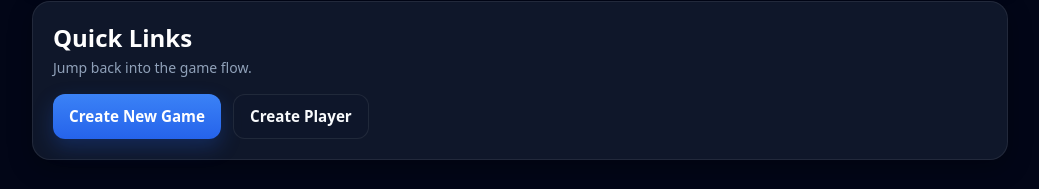
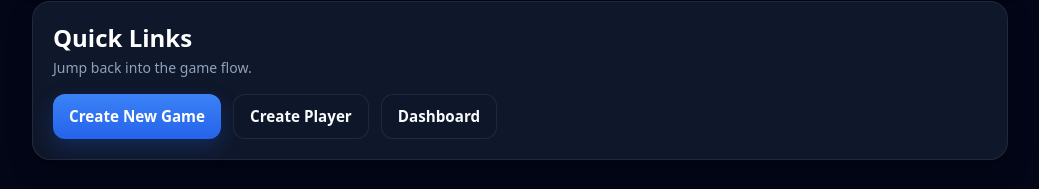
Before and after one commit to selahvidallc/liarspokerclub-web, a Next.js app: page /info in a window 1280 px wide. Shown: the part 1964-2153 px from the top of the page, without its empty margins (120-1159 px from the left). Built offline with nearby package versions, Linux system fonts and the light colour scheme.

Commit message:
UI: restore dashboard navigation on info and create game pages

```diff
--- a/app/games/new/NewGameClient.tsx
+++ b/app/games/new/NewGameClient.tsx
@@ -516,6 +516,13 @@ export default function NewGameClient({
           </button>
 
           <a
+            href="/dashboard"
+            className="lp-button-secondary inline-flex items-center rounded-xl px-4 py-2.5 font-semibold"
+          >
+            ← Dashboard
+          </a>
+
+          <a
             href="/info"
             className="lp-button-secondary inline-flex items-center rounded-xl px-4 py-2.5 font-semibold"
           >
--- a/app/info/page.tsx
+++ b/app/info/page.tsx
@@ -251,6 +251,13 @@ export default async function Page({ searchParams }: InfoPageProps) {
               Create Player
             </a>
 
+            <a
+              href="/dashboard"
+              className="lp-button-secondary inline-flex items-center rounded-xl px-4 py-2.5 font-semibold"
+            >
+              Dashboard
+            </a>
+
             {gameId && (
               <>
                 <a
@@ -266,12 +273,6 @@ export default async function Page({ searchParams }: InfoPageProps) {
                 >
                   Back to Table
                 </a>
-                <a
-                  href="/dashboard"
-                  className="lp-button-secondary inline-flex items-center rounded-xl px-4 py-2.5 font-semibold"
-                >
-                  Dashboard
-                </a>
               </>
             )}
           </div>
```
